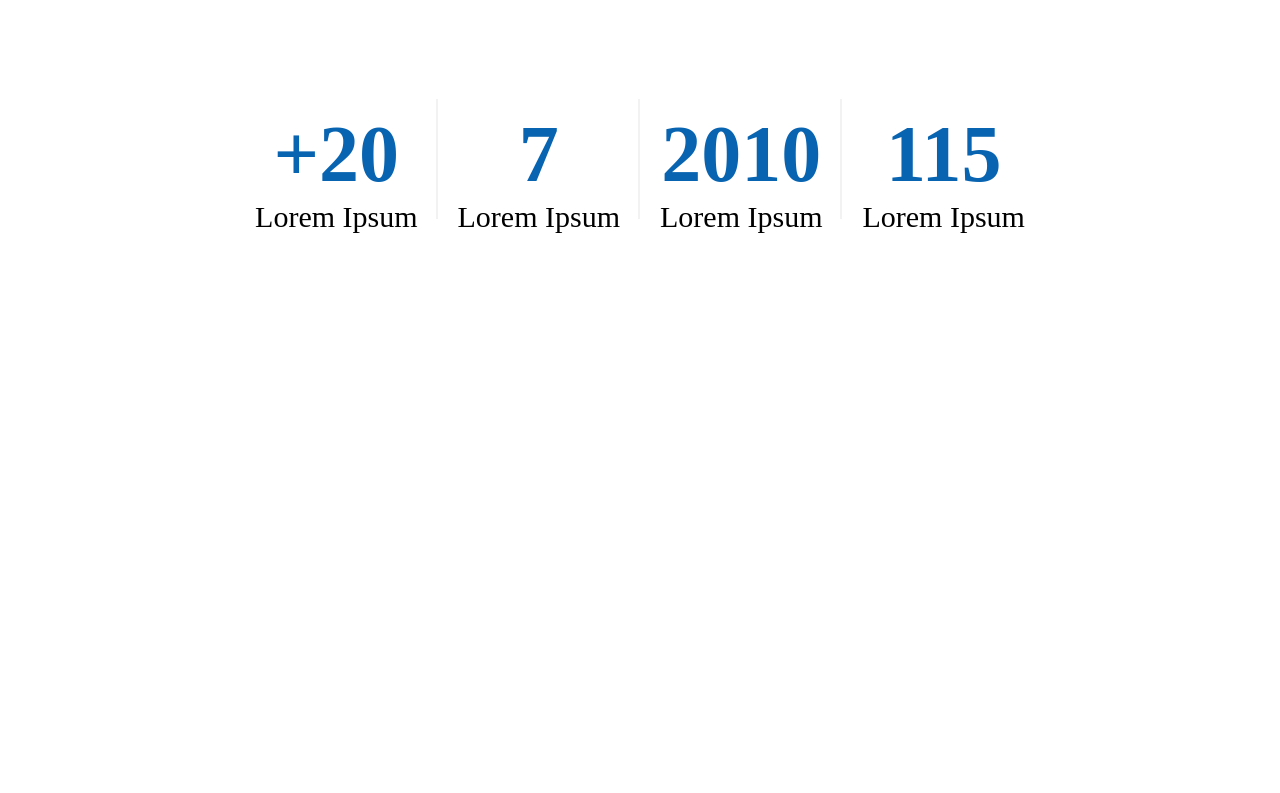
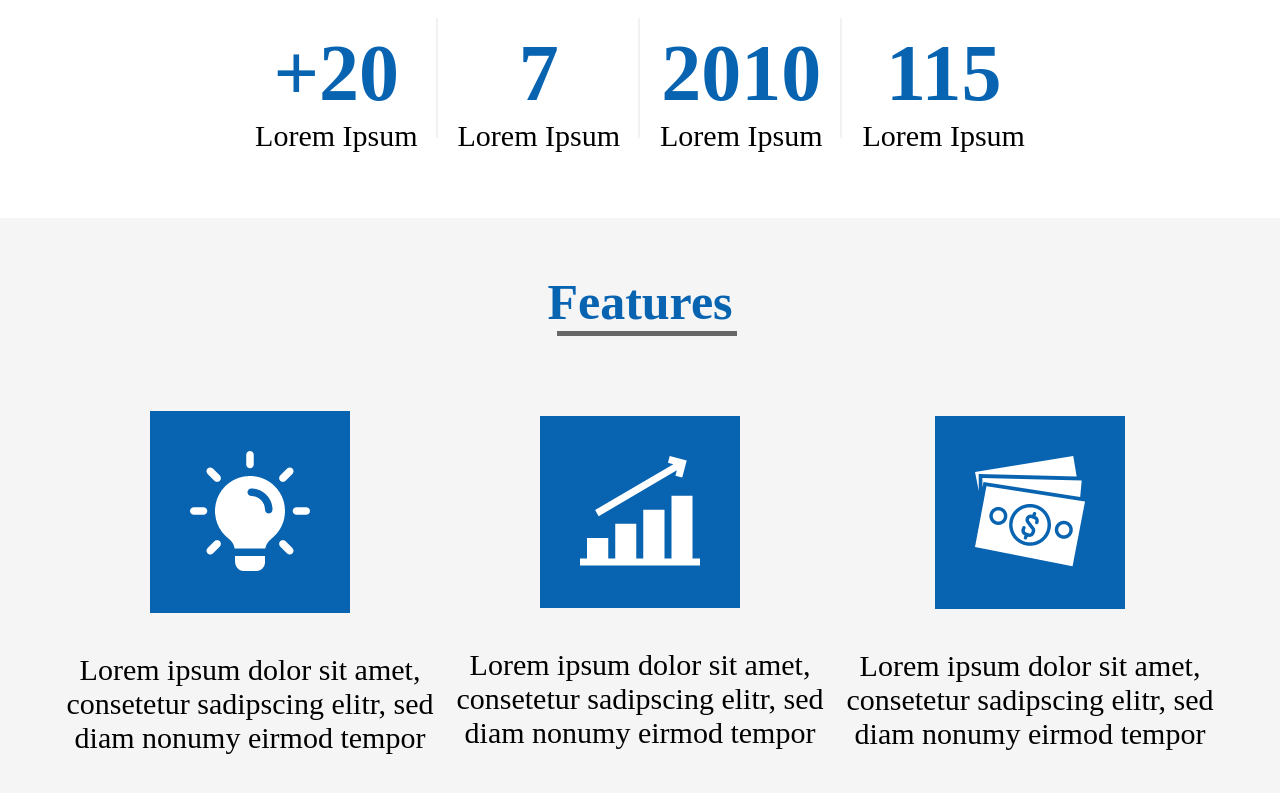
Before and after one commit to truongduchuy/Landing-Pages, a React (Create React App) app: page /bluetrading in a window 1280 px wide. Shown: the part 1109-1902 px from the top of the page. Before the commit the page ends 1383 px from the top, so only its background shows below. Built offline with nearby package versions, Linux system fonts and the light colour scheme.

Commit message:
add features section & general classes

```diff
--- a/src/pages/BlueTrading/About.js
+++ b/src/pages/BlueTrading/About.js
@@ -7,12 +7,13 @@ const numbers = [
   { strongText: '2010', bottomText: 'Lorem Ipsum' },
   { strongText: '115', bottomText: 'Lorem Ipsum' },
 ];
+
 export default function About() {
   return (
-    <section className="about">
+    <section className="about container">
       <div className="about__content">
-        <h3>About Us</h3>
-        <p>
+        <h3 className="heading">About Us</h3>
+        <p className="normal-text">
           Lorem ipsum dolor sit amet, consetetur sadipscing elitr, sed diam nonumy eirmod tempor
           invidunt ut labore et dolore magna aliquyam erat, sed diam voluptua. At vero eos et
           accusam et justo duo dolores et ea rebum. Stet clita kasd gubergren, no sea takimata
@@ -23,7 +24,7 @@ export default function About() {
         {numbers.map(({ strongText, bottomText }, index) => (
           <div key={index}>
             <p>{strongText}</p>
-            <p>{bottomText}</p>
+            <p className="normal-text">{bottomText}</p>
           </div>
         ))}
       </div>
--- a/src/pages/BlueTrading/About.scss
+++ b/src/pages/BlueTrading/About.scss
@@ -1,32 +1,12 @@
 .about {
-  padding: 8rem 4rem 3rem;
-
   &__content {
     display: flex;
     flex-direction: column;
     align-items: center;
     margin-bottom: 10rem;
 
-    h3 {
-      color: #0864b1;
-      margin-bottom: 8rem;
-      font-size: 5rem;
-      position: relative;
-
-      &::after {
-        content: '';
-        width: 18rem;
-        height: 0.5rem;
-        background-color: #676767;
-        position: absolute;
-        bottom: -0.5rem;
-        left: 1rem;
-      }
-    }
-
     p {
       text-align: center;
-      font-size: 3rem;
       padding: 0 15rem;
     }
   }
@@ -61,10 +41,6 @@
         font-weight: bold;
         color: #0864b1;
       }
-
-      p:nth-child(2) {
-        font-size: 3rem;
-      }
     }
   }
 
@@ -72,17 +48,7 @@
     &__content {
       margin-bottom: 8rem;
 
-      h3 {
-        font-size: 4.5rem;
-        margin-bottom: 6rem;
-
-        &::after {
-          width: 16rem;
-        }
-      }
-
       p {
-        font-size: 2.5rem;
         padding: 0 10rem;
       }
     }
@@ -93,10 +59,6 @@
           font-size: 6rem;
         }
 
-        p:nth-child(2) {
-          font-size: 2.5rem;
-        }
-
         &:not(:last-child)::after {
           height: 9rem;
         }
@@ -104,22 +66,10 @@
     }
   }
   @media screen and (max-width: 768px) {
-    padding: 7rem 4rem 3.5rem;
-
     &__content {
       margin-bottom: 7rem;
 
-      h3 {
-        font-size: 3.5rem;
-        margin-bottom: 5rem;
-
-        &::after {
-          width: 12rem;
-        }
-      }
-
       p {
-        font-size: 1.8rem;
         padding: 0 3rem;
       }
     }
@@ -130,31 +80,18 @@
           font-size: 5rem;
         }
 
-        p:nth-child(2) {
-          font-size: 1.8rem;
-        }
-
         &:not(:last-child)::after {
           height: 7rem;
         }
       }
     }
   }
+
   @media screen and (max-width: 480px) {
     &__content {
-      margin-bottom: 7rem;
-
-      h3 {
-        font-size: 2.8rem;
-        margin-bottom: 5rem;
-
-        &::after {
-          width: 9rem;
-        }
-      }
+      margin-bottom: 4rem;
 
       p {
-        font-size: 1.6rem;
         padding: 0;
       }
     }
@@ -164,10 +101,6 @@
         p:first-child {
           font-size: 3.5rem;
         }
-
-        p:nth-child(2) {
-          font-size: 1.6rem;
-        }
       }
     }
   }
--- /dev/null
+++ b/src/pages/BlueTrading/Features.js
@@ -0,0 +1,39 @@
+import React from 'react';
+import Lamp from './images/lamp.png';
+import Evolution from './images/evolution.png';
+import Currency from './images/currency.png';
+import './Features.scss';
+
+const features = [
+  {
+    imageSrc: Lamp,
+    text: 'Lorem ipsum dolor sit amet, consetetur sadipscing elitr, sed diam nonumy eirmod tempor ',
+  },
+  {
+    imageSrc: Evolution,
+    text: 'Lorem ipsum dolor sit amet, consetetur sadipscing elitr, sed diam nonumy eirmod tempor ',
+  },
+  {
+    imageSrc: Currency,
+    text: 'Lorem ipsum dolor sit amet, consetetur sadipscing elitr, sed diam nonumy eirmod tempor ',
+  },
+];
+export default function Features() {
+  return (
+    <section className="features container">
+      <div className="features__heading">
+        <h3 className="heading">Features</h3>
+      </div>
+      <div className="features__content">
+        {features.map(({ imageSrc, text }, index) => (
+          <div className="item" key={index}>
+            <div className="item__image">
+              <img src={imageSrc} alt="feature" />
+            </div>
+            <p className="normal-text">{text}</p>
+          </div>
+        ))}
+      </div>
+    </section>
+  );
+}
--- /dev/null
+++ b/src/pages/BlueTrading/Features.scss
@@ -0,0 +1,42 @@
+.features {
+  background-color: #F5F5F5;
+
+  &__heading {
+    display: flex;
+    justify-content: center;
+  }
+
+  &__content {
+    align-items: center;
+    display: flex;
+    flex-wrap: wrap;
+    justify-content: space-around;
+
+    .item {
+      width: 33.33%;
+      display: flex;
+      flex-direction: column;
+      align-items: center;
+
+      &__image {
+        background-color: #0864B1;
+        display: inline-block;
+        padding: 4rem;
+        margin-bottom: 4rem;
+      }
+
+      p {
+        text-align: center;
+      }
+
+      @media screen and (max-width: 768px) {
+        width: 50%;
+        margin-bottom: 2rem;
+      }
+
+      @media screen and (max-width: 480px) {
+        width: 100%;
+      }
+    }
+  }
+}
--- a/src/pages/BlueTrading/Header.js
+++ b/src/pages/BlueTrading/Header.js
@@ -1,5 +1,4 @@
 import React, { useState } from 'react';
-import BlueTrading from './images/BlueTrading.png';
 import Meeting from './images/meeting.png';
 import './Header.scss';
 
@@ -8,7 +7,7 @@ const navItems = ['About us', 'Features', 'Contact'];
 export default function Header() {
   const [toggledMenu, settoggledMenu] = useState(false);
   return (
-    <header className="header">
+    <header className="header container">
       <nav className="header__nav">
         <div>
           <a href="##">BlueTrading</a>
--- a/src/pages/BlueTrading/Header.scss
+++ b/src/pages/BlueTrading/Header.scss
@@ -3,8 +3,6 @@
   background-image: url('./images/background.png');
   background-repeat: no-repeat;
   background-attachment: fixed;
-
-  padding: 5.5rem;
 
   &__nav {
     display: flex;
@@ -69,6 +67,7 @@
     display: flex;
     align-items: center;
     margin-top: 6rem;
+    padding: 0 8rem 0 4rem;
 
     > div {
       &:first-child {
@@ -125,12 +124,13 @@
 
         &.toggled {
           opacity: 1;
-          transform: translateY(0);
+          transform: translateX(0);
         }
       }
     }
 
     &__content {
+      padding: 0 0 0 3rem;
 
       > div {
         &:first-child {
@@ -176,8 +176,6 @@
   }
 
   @media screen and (max-width: 480px) {
-    padding: 3.5rem;
-
     &__content {
       margin-top: 4rem;
 
@@ -195,4 +193,15 @@
       }
     }
   }
+
+  @media screen and (max-width: 768px) {
+      h3 {
+        font-size: 3.5rem;
+        margin-bottom: 5rem;
+
+        &::after {
+          width: 12rem;
+        }
+      }
+  }
 }
--- a/src/pages/BlueTrading/index.js
+++ b/src/pages/BlueTrading/index.js
@@ -1,12 +1,15 @@
 import React from 'react';
 import Header from './Header';
 import About from './About';
+import Features from './Features';
+import './index.scss';
 
 export default function BlueTrading() {
   return (
     <div>
       <Header />
       <About />
+      <Features />
     </div>
   );
 }
--- /dev/null
+++ b/src/pages/BlueTrading/index.scss
@@ -0,0 +1,71 @@
+.container {
+  padding: 5.5rem;
+
+  @media screen and (max-width: 768px) {
+    padding: 4rem;
+  }
+
+  @media screen and (max-width: 480px) {
+    padding: 3rem;
+  }
+}
+
+.heading {
+  color: #0864b1;
+  margin-bottom: 8rem;
+  font-size: 5rem;
+  position: relative;
+
+  &::after {
+    content: '';
+    width: 18rem;
+    height: 0.5rem;
+    background-color: #676767;
+    position: absolute;
+    bottom: -0.5rem;
+    left: 1rem;
+  }
+
+  @media screen and (max-width: 1024px) {
+    font-size: 4.5rem;
+    margin-bottom: 6rem;
+
+    &::after {
+      width: 16rem;
+    }
+  }
+
+  @media screen and (max-width: 768px) {
+    font-size: 3.5rem;
+    margin-bottom: 5rem;
+
+    &::after {
+      width: 12rem;
+    }
+  }
+
+  @media screen and (max-width: 480px) {
+    font-size: 2.8rem;
+    margin-bottom: 5rem;
+
+    &::after {
+      width: 9rem;
+    }
+  }
+}
+
+.normal-text {
+  font-size: 3rem;
+
+  @media screen and (max-width: 1024px) {
+    font-size: 2.5rem;
+  }
+
+  @media screen and (max-width: 768px) {
+    font-size: 1.8rem;
+  }
+
+  @media screen and (max-width: 480px) {
+    font-size: 1.6rem;
+  }
+}
```
